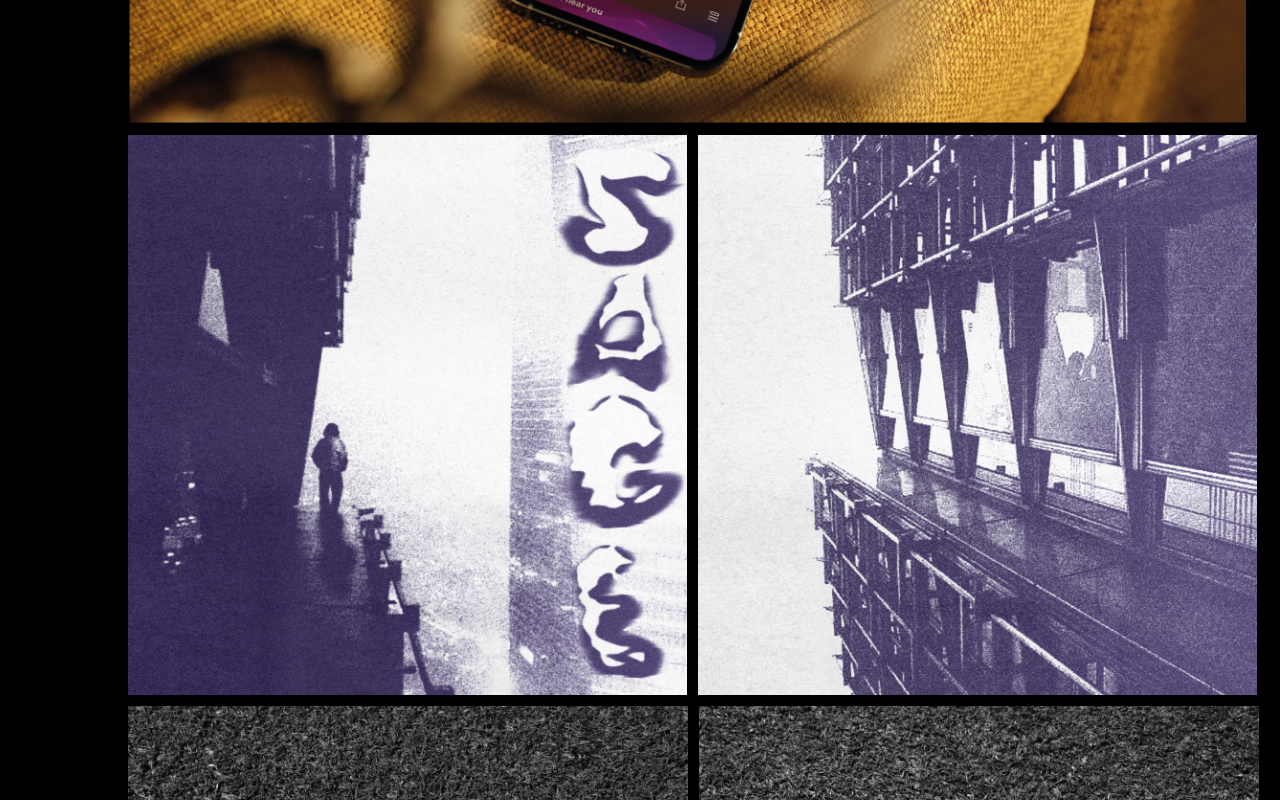
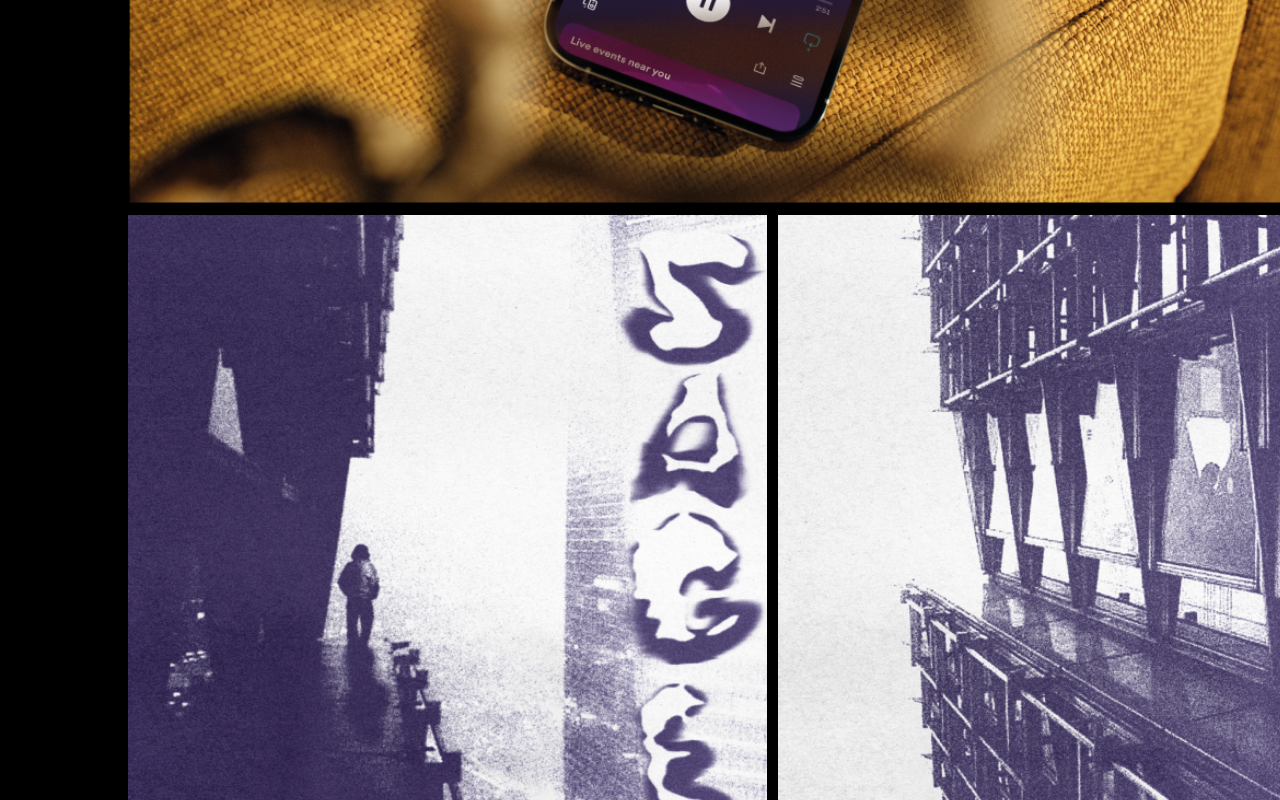
Before and after one commit to ZUHOWKS/444flox-portfolio, a Vue app in the folder 444flox-portfolio-front/: page /sage in a window 1280 px wide. Shown: the part 2160-2960 px from the top of the page. Built offline with nearby package versions, Linux system fonts and the light colour scheme; a web font is replaced by a local one.

Commit message:
Fix alignement au bout du scroll

```diff
--- a/444flox-portfolio-front/src/views/projects/Sage.vue
+++ b/444flox-portfolio-front/src/views/projects/Sage.vue
@@ -98,11 +98,11 @@ import {onMounted, ref} from "vue";
         .to('.gallery-img', {position: 'relative'})
         .addLabel('end')
         .to('.gallery', {x: "-150%"}, 'nextSection')
-        .to('.grid-gallery', {y: "-50%", x: 0}, 'nextSection')
+        .to('.grid-gallery', {y: "-45%", x: 0}, 'nextSection')
         .set('.arrow-scroll-move', {y: "+=" + (document.querySelector('.gallery') as HTMLElement).offsetWidth * 4.5 + "px"})
         .from('.arrow-icon', {rotate: 0, duration: 0.5})
         .addLabel('end', ">+=0.05")
-        .to('.arrow-scroll-move', {y: "+=" + (document.querySelector('.banner') as HTMLElement).offsetWidth * 1.275 + "px", position: 'a'})
+        .to('.arrow-scroll-move', {y: "+=" + (document.querySelector('.banner') as HTMLElement).offsetWidth * 1.27 + "px", position: 'a'})
         .to('.arrow-icon', {rotate: 90, duration: 0.5})
 
   }
@@ -206,16 +206,21 @@ img {
 }
 
 .grid-gallery>div>img {
-  height: calc(70vh);
+  height: calc(50vw);
 }
 
 .grid-gallery>.row-gallery>img {
   margin-right: 1%;
 }
 
+.grid-gallery>.row-gallery>img:nth-last-child(1) {
+  margin-right: 0;
+}
+
+
 @media screen and (max-width: 750px){
   .grid-gallery>div>img {
-    height: calc(30vh + 15vw);
+    height: 75vw;
   }
 }
 
```
